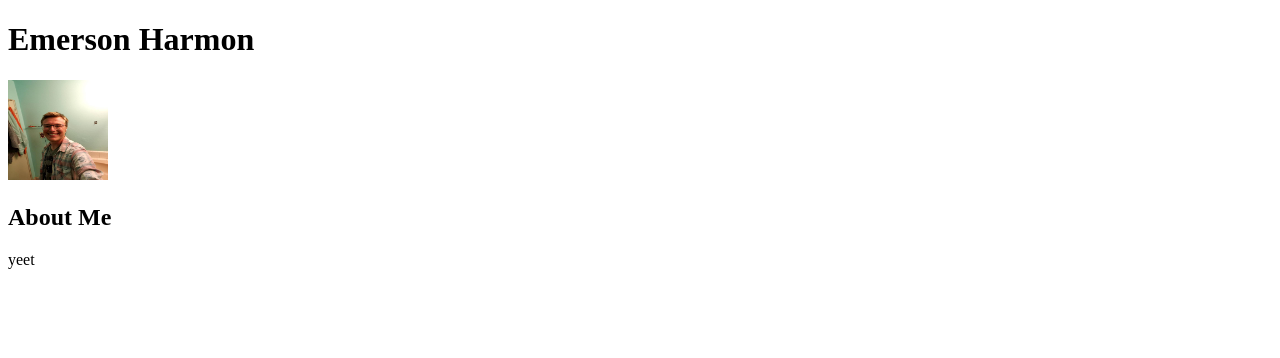
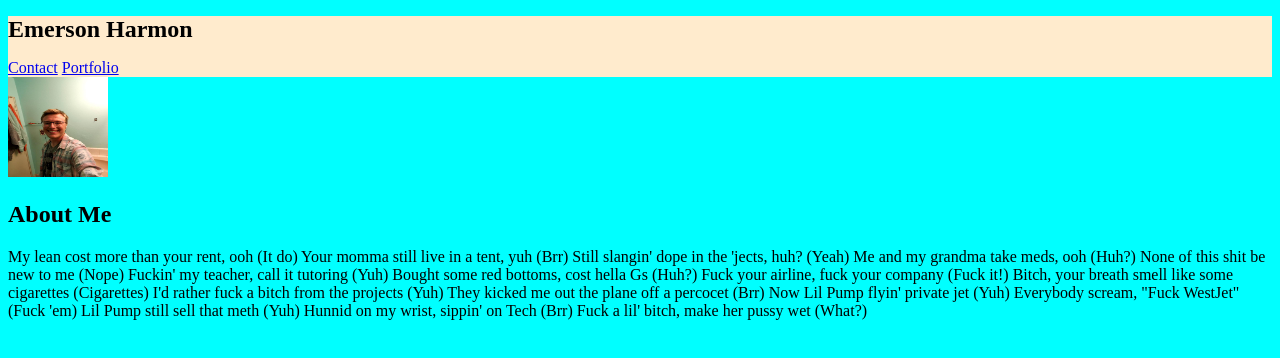
Before and after one commit to erhdev/Basic-Portfolio, a plain HTML site: page index.html in a window 1280 px wide. Drawn offline with Linux system fonts and the light colour scheme; files that its build step writes are made by us from their sources.

Commit message:
html complete + basic css

```diff
--- a/css/style.css
+++ b/css/style.css
@@ -0,0 +1,14 @@
+
+body {
+
+    background-color:cyan;
+
+}
+
+#top {
+    background-color:blanchedalmond;
+}
+
+#name {
+    font-size: x-large;
+}
--- a/index.html
+++ b/index.html
@@ -4,24 +4,42 @@
     <head>
         <meta charset="UTF-8">
         <title>About Me!</title>
-        <link rel="stylesheet" type="type/css" href="style.css">
+        <link rel="stylesheet" type="text/css" href="css/style.css">
     </head>
 
     <body>
         <div id="top">
             <h1 id="name">Emerson Harmon</h1>
+            <a href="contact.html">Contact</a>
+            <a href="portfolio.html">Portfolio</a>
         </div>
         <div id="middle">
             <div id="bio">
-                <img src="images/Profile.jpg" alt="my unshaved face in a bathroom" height="100px" width="100px">
+                <img src="images/Profile.jpg" alt="my unshaven face in a bathroom" height="100px" width="100px">
                 <h2>About Me</h2>
-                <p></p>
+                <p>My lean cost more than your rent, ooh (It do)
+                    Your momma still live in a tent, yuh (Brr)
+                    Still slangin' dope in the 'jects, huh? (Yeah)
+                    Me and my grandma take meds, ooh (Huh?)
+                    None of this shit be new to me (Nope)
+                    Fuckin' my teacher, call it tutoring (Yuh)
+                    Bought some red bottoms, cost hella Gs (Huh?)
+                    Fuck your airline, fuck your company (Fuck it!)
+                    Bitch, your breath smell like some cigarettes (Cigarettes)
+                    I'd rather fuck a bitch from the projects (Yuh)
+                    They kicked me out the plane off a percocet (Brr)
+                    Now Lil Pump flyin' private jet (Yuh)
+                    Everybody scream, "Fuck WestJet" (Fuck 'em)
+                    Lil Pump still sell that meth (Yuh)
+                    Hunnid on my wrist, sippin' on Tech (Brr)
+                    Fuck a lil' bitch, make her pussy wet (What?)
+                </p>
             </div>
         </div>
         <div id="bottom">
 
         </div>
     </body>
-    <footer>yeet
+    <footer>
     </footer>
 </html>
```
Also changed, not shown: contact.html (+4 -2 lines), portfolio.html (+9 -7 lines), images/Lil Pump.jpeg (added).
